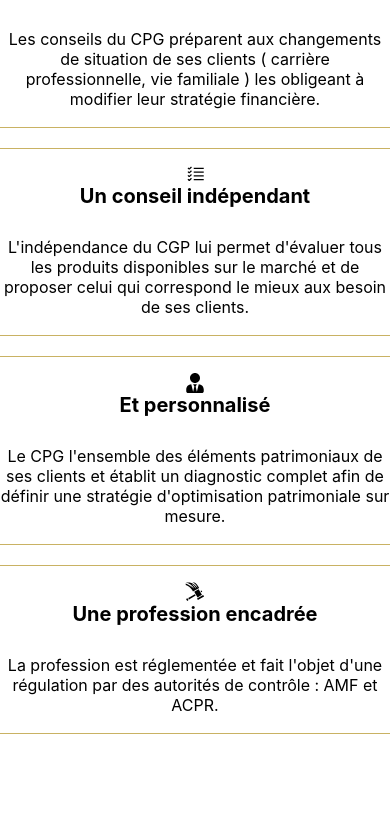
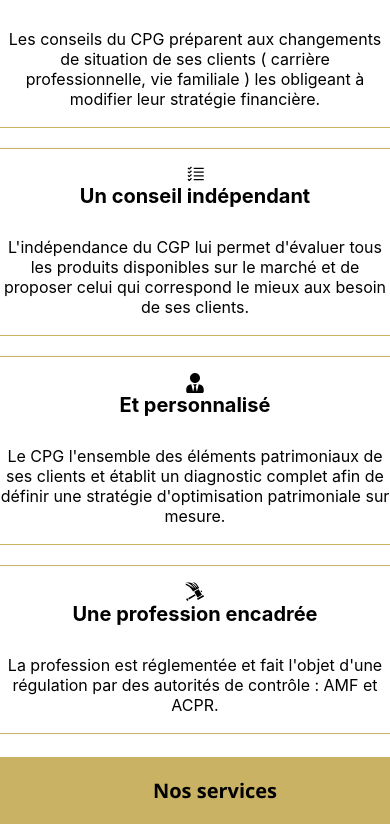
Before and after one commit to ArnaudLahaual/Neolys, a React (Create React App) app in the folder neolys-patrimoine/: page / in a window 390 px wide. Shown: the part 1283-2121 px from the top of the page. Before the commit the page ends 2027 px from the top, so only its background shows below. Built offline with nearby package versions, Linux system fonts and the light colour scheme.

Commit message:
ajustement css navbar mobile

```diff
--- a/neolys-patrimoine/src/components/App/App.js
+++ b/neolys-patrimoine/src/components/App/App.js
@@ -3,6 +3,7 @@ import Header from '../Header/header';
 import React from 'react';
 import Home from '../Home/home';
 import Team from '../Home/Team/team';
+import Services from '../Home/Services/services';
 
 function App() {
   return (
@@ -12,6 +13,7 @@ function App() {
       </header>
         <Home />
         <Team />
+        <Services />
     </div>
   );
 }
--- a/neolys-patrimoine/src/components/Header/header.scss
+++ b/neolys-patrimoine/src/components/Header/header.scss
@@ -103,6 +103,9 @@ border-bottom: 1px solid #C9B263;
             -webkit-user-select: none;
             touch-action: manipulation;
             will-change: transform;
+            display: flex;
+            flex-direction: row;
+            align-items: center;
 
             &:disabled{
                 pointer-events: none;
--- /dev/null
+++ b/neolys-patrimoine/src/components/Home/Services/services.js
@@ -0,0 +1,11 @@
+import './services.scss';
+
+function Services() {
+    return (
+      <div className="services">
+          <h1 className='services__title'>Nos services</h1>
+      </div>
+    );
+  }
+
+  export default Services;
--- /dev/null
+++ b/neolys-patrimoine/src/components/Home/Services/services.scss
@@ -0,0 +1,15 @@
+.services {
+
+    &__title {
+        font-size: 20px;
+        background-color: #C9B263;
+        padding: 20px;
+        color: black;
+        font-family: "Segoe UI", Helvetica, Arial, sans-serif, "Apple Color Emoji", "Segoe UI Emoji", "Segoe UI Symbol";
+        font-weight: 600;
+        line-height: normal;
+        width: 100%;
+        text-align: center;
+    }
+
+}
```
